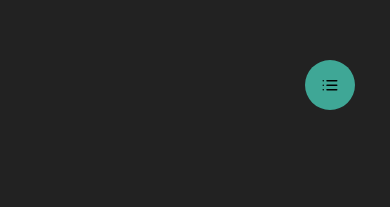
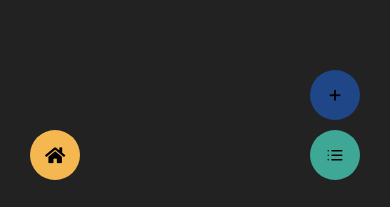
Before and after one commit to Minhajuddink7/Keeper, a React Native app: screen /TakeNotes in a window 390 px wide. Shown: the part 634-841 px from the top of the page. Built offline with nearby package versions, Linux system fonts and the light colour scheme.

Commit message:
actions buttons made

```diff
--- /dev/null
+++ b/App/Components/Buttons/BackButton.js
@@ -0,0 +1,26 @@
+import {TouchableOpacity} from 'react-native';
+import React from 'react';
+import {commonData} from '../../Data/static/commonData';
+import DynamicIcon from '../Common/DynamicIcon';
+
+const BackButton = ({onPress}) => {
+  return (
+    <TouchableOpacity
+      style={{
+        height: 50,
+        width: 50,
+        borderRadius: 50,
+        position: 'absolute',
+        left: 30,
+        bottom: 30,
+        backgroundColor: commonData.colors.NOTES_SECTION_COLOR,
+        alignItems: 'center',
+        justifyContent: 'center',
+      }}
+      onPress={onPress}>
+      <DynamicIcon family="FontAwesome" name="chevron-left" size={18} />
+    </TouchableOpacity>
+  );
+};
+
+export default BackButton;
--- /dev/null
+++ b/App/Components/Buttons/HomeButton.js
@@ -0,0 +1,26 @@
+import {TouchableOpacity} from 'react-native';
+import React from 'react';
+import {commonData} from '../../Data/static/commonData';
+import DynamicIcon from '../Common/DynamicIcon';
+
+const HomeButton = ({onPress}) => {
+  return (
+    <TouchableOpacity
+      style={{
+        height: 50,
+        width: 50,
+        borderRadius: 50,
+        position: 'absolute',
+        left: 30,
+        bottom: 30,
+        backgroundColor: commonData.colors.HEALTH_SECTION_COLOR,
+        alignItems: 'center',
+        justifyContent: 'center',
+      }}
+      onPress={onPress}>
+      <DynamicIcon family="FontAwesome5" name="home" size={18} />
+    </TouchableOpacity>
+  );
+};
+
+export default HomeButton;
--- a/App/Screens/Navigations/RootNavigator.js
+++ b/App/Screens/Navigations/RootNavigator.js
@@ -6,6 +6,7 @@ import TakeNotes from '../Notes/TakeNotes';
 import {NavigationContainer} from '@react-navigation/native';
 import NoteList from '../Notes/NoteList';
 import RNBootSplash from 'react-native-bootsplash';
+import NoteView from '../Notes/NoteView';
 
 const RootNavigator = () => {
   const Stack = createNativeStackNavigator();
@@ -17,6 +18,8 @@ const RootNavigator = () => {
           component={HomeScreen}
           options={{headerShown: false}}
         />
+
+        {/* Notes */}
         <Stack.Screen
           name="TakeNotes"
           component={TakeNotes}
@@ -26,8 +29,13 @@ const RootNavigator = () => {
           name="NoteList"
           component={NoteList}
           options={{headerShown: false}}
-          // options={{headerShown: false}}
         />
+        <Stack.Screen
+          name="NoteView"
+          component={NoteView}
+          options={{headerShown: false}}
+        />
+        {/*  */}
       </Stack.Navigator>
     </NavigationContainer>
   );
--- a/App/Screens/Notes/NoteList.tsx
+++ b/App/Screens/Notes/NoteList.tsx
@@ -25,8 +25,10 @@ import HStack from '../../Components/Layouts/HStack';
 import ActionButton from '../../Components/Buttons/ActionButton';
 import {showToast} from '../../Helpers/utils';
 import NoItem from '../../Components/Common/NoItem';
+import HomeButton from '../../Components/Buttons/HomeButton';
+import BackButton from '../../Components/Buttons/BackButton';
 //   import NoteCard from '../components/Note-List/NoteCard';
-const NoteList = () => {
+const NoteList = ({navigation}) => {
   const dispatch = useDispatch();
   const {BLACK_COLOR, DARK_THEME_COLOR, FINANCE_SECTION_COLOR} =
     commonData.colors;
@@ -142,6 +144,7 @@ const NoteList = () => {
         initialLayout={{width: layout.width}}
         renderTabBar={renderTabBar}
       />
+      <BackButton onPress={() => navigation.goBack()} />
       <BottomModal
         modalOpen={deleteModalOpen}
         setModalOpen={setDeleteModalOpen}>
@@ -198,6 +201,10 @@ const NoteList = () => {
             justifyContent: 'center',
             alignItems: 'center',
             borderRadius: 50,
+          }}
+          onPress={() => {
+            setModalOpen(false);
+            navigation.navigate('NoteView');
           }}>
           <DynamicIcon
             family="FontAwesome5"
--- /dev/null
+++ b/App/Screens/Notes/NoteView.tsx
@@ -0,0 +1,18 @@
+import {StyleSheet, Text, TouchableOpacity, View} from 'react-native';
+import React from 'react';
+import FullPage from '../../Components/Layouts/FullPage';
+import AppText from '../../Components/Typography/AppText';
+
+const NoteView = ({navigation}) => {
+  return (
+    <FullPage>
+      <TouchableOpacity onPress={() => navigation.goBack()}>
+        <AppText text="Note View" type=",#000," />
+      </TouchableOpacity>
+    </FullPage>
+  );
+};
+
+export default NoteView;
+
+const styles = StyleSheet.create({});
--- a/App/Screens/Notes/TakeNotes.tsx
+++ b/App/Screens/Notes/TakeNotes.tsx
@@ -12,14 +12,18 @@ import DynamicIcon from '../../Components/Common/DynamicIcon';
 import FullPage from '../../Components/Layouts/FullPage';
 import {commonData} from '../../Data/static/commonData';
 import {RootStateOrAny, useDispatch, useSelector} from 'react-redux';
+
 import {
   changeCurrentNote,
   changeNotes,
 } from '../../Data/redux/actions/notesActions';
 import moment from 'moment';
 import {showToast} from '../../Helpers/utils';
+import HomeButton from '../../Components/Buttons/HomeButton';
+import {createNativeStackNavigator} from '@react-navigation/native-stack';
+import NoteList from './NoteList';
 
-const TakeNotes = ({navigation}) => {
+const Root = ({navigation}) => {
   const initNote: any = useSelector<RootStateOrAny>(
     state => state.notes.current_note,
   );
@@ -111,8 +115,8 @@ const TakeNotes = ({navigation}) => {
           width: 50,
           borderRadius: 50,
           position: 'absolute',
-          right: 35,
-          bottom: 100,
+          right: 30,
+          bottom: 30,
           backgroundColor: commonData.colors.FINANCE_SECTION_COLOR,
           alignItems: 'center',
           justifyContent: 'center',
@@ -120,7 +124,23 @@ const TakeNotes = ({navigation}) => {
         onPress={() => navigation.navigate('NoteList')}>
         <DynamicIcon family="Feather" name="list" size={18} />
       </TouchableOpacity>
-      <FloatingAction
+      <HomeButton onPress={() => navigation.navigate('Home')} />
+      <TouchableOpacity
+        style={{
+          height: 50,
+          width: 50,
+          borderRadius: 50,
+          position: 'absolute',
+          right: 30,
+          bottom: 90,
+          backgroundColor: commonData.colors.NOTES_SECTION_COLOR,
+          alignItems: 'center',
+          justifyContent: 'center',
+        }}
+        onPress={saveAndAddNew}>
+        <DynamicIcon family="Entypo" name="plus" size={18} />
+      </TouchableOpacity>
+      {/* <FloatingAction
         actions={actions}
         color={commonData.colors.NOTES_SECTION_COLOR}
         onPressItem={name => {
@@ -128,11 +148,31 @@ const TakeNotes = ({navigation}) => {
             saveAndAddNew();
           }
         }}
-      />
+      /> */}
     </FullPage>
   );
 };
-
+const TakeNotes = ({navigation}) => {
+  // const Stack = createNativeStackNavigator();
+  // return (
+  //   <>
+  //     <Stack.Navigator>
+  //       <Stack.Screen
+  //         name="Root"
+  //         component={Root}
+  //         options={{headerShown: false}}
+  //       />
+  //       <Stack.Screen
+  //         name="NoteList"
+  //         component={NoteList}
+  //         options={{headerShown: false}}
+  //         // options={{headerShown: false}}
+  //       />
+  //     </Stack.Navigator>
+  //   </>
+  // );
+  return <Root navigation={navigation} />;
+};
 export default TakeNotes;
 
 const styles = StyleSheet.create({});
```
Also changed, not shown: App/Screens/Navigations/NoteNavigator.js (added).
